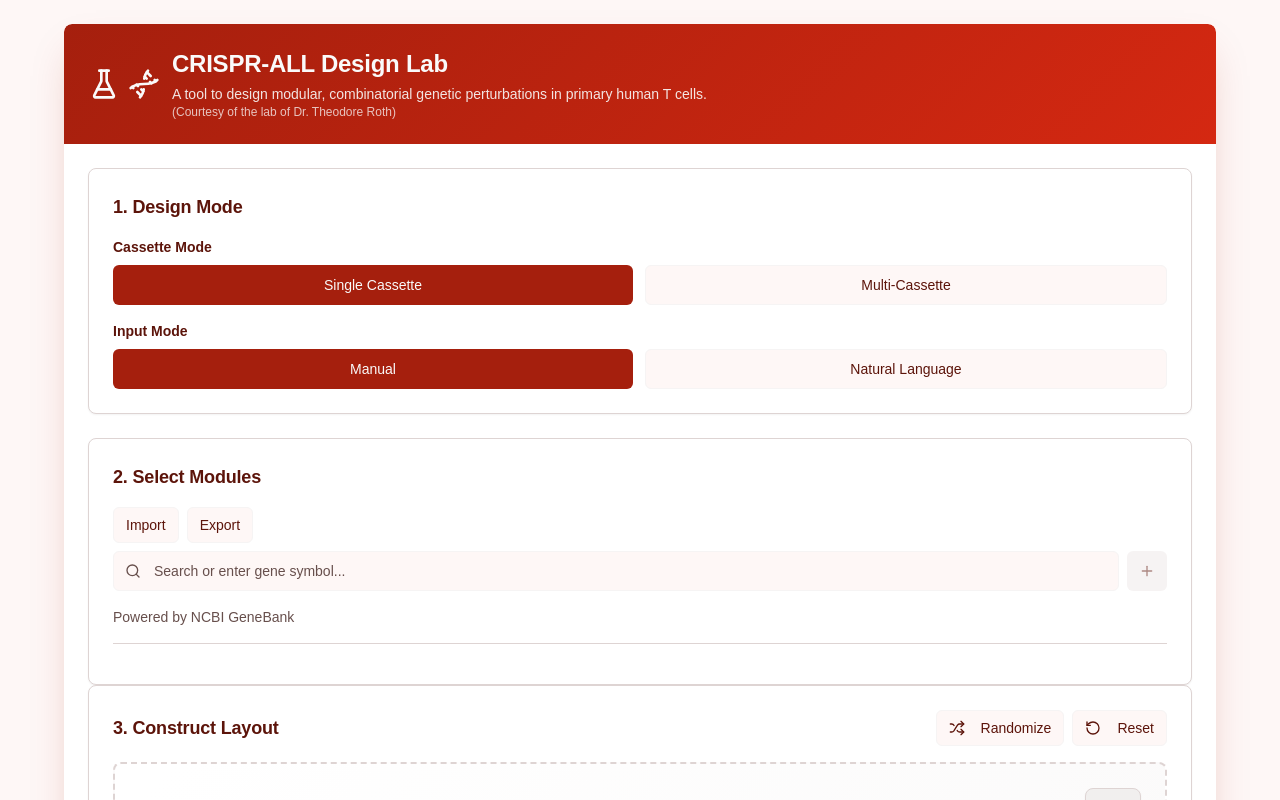
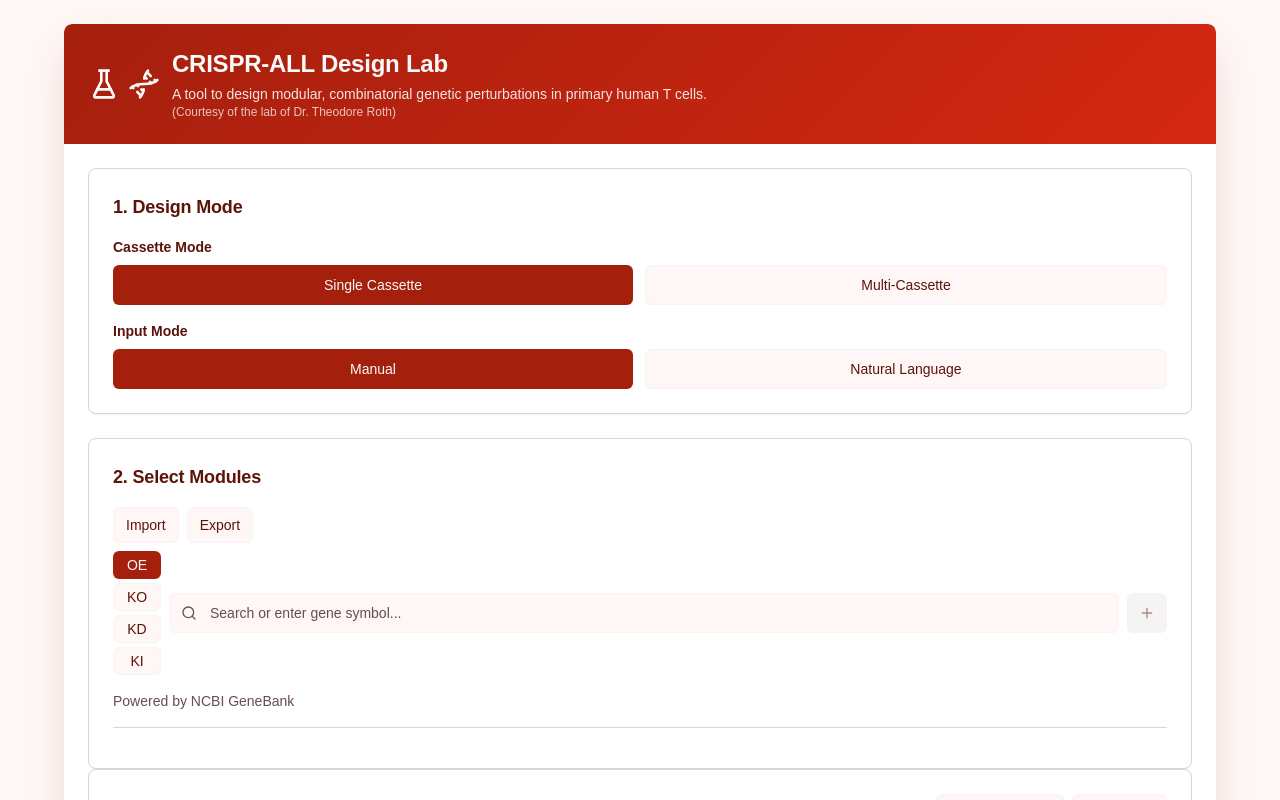
Before and after one commit to Siddheshmittra/CRISPR-All_Hands_On_Deck, a React (Vite) app: page / in a window 1280 px wide. Shown: the top 800 px of the page. Built offline with nearby package versions, Linux system fonts and the light colour scheme; a web font is replaced by a local one.

Commit message:
perturbation selection

```diff
--- a/src/components/design-lab/module-selector.tsx
+++ b/src/components/design-lab/module-selector.tsx
@@ -33,6 +33,14 @@ export const ModuleSelector = ({ selectedModules, onModuleSelect, onModuleDesele
   const nameCache = useRef<Map<string, string>>(new Map())
   let searchTimeout = useRef<NodeJS.Timeout | null>(null)
   const [selectedSuggestion, setSelectedSuggestion] = useState<any | null>(null)
+  // Type selector state
+  const [selectedType, setSelectedType] = useState<'overexpression' | 'knockout' | 'knockdown' | 'knockin'>('overexpression')
+  const typeOptions = [
+    { value: 'overexpression', label: 'OE' },
+    { value: 'knockout', label: 'KO' },
+    { value: 'knockdown', label: 'KD' },
+    { value: 'knockin', label: 'KI' },
+  ]
 
   // Fetch suggestions from HGNC
   async function hgncSuggest(query: string) {
@@ -103,7 +111,7 @@ export const ModuleSelector = ({ selectedModules, onModuleSelect, onModuleDesele
     const newModule = {
       id: selectedSuggestion.symbol,
       name: selectedSuggestion.symbol,
-      type: "overexpression" as const,
+      type: selectedType as any,
       description: selectedSuggestion.name
     }
     onCustomModulesChange([...customModules, newModule])
@@ -194,7 +202,21 @@ export const ModuleSelector = ({ selectedModules, onModuleSelect, onModuleDesele
           onChange={handleFileChange}
         />
       </div>
-      <div className="flex gap-2 mb-4">
+      {/* Type selector + search + add button row */}
+      <div className="flex gap-2 mb-4 items-center">
+        <div className="flex flex-col gap-1">
+          {typeOptions.map(opt => (
+            <Button
+              key={opt.value}
+              variant={selectedType === opt.value ? 'default' : 'outline'}
+              size="sm"
+              className="px-2 py-1 h-7 w-12"
+              onClick={() => setSelectedType(opt.value as any)}
+            >
+              {opt.label}
+            </Button>
+          ))}
+        </div>
         <div className="relative flex-1">
           <Search className="absolute left-3 top-1/2 transform -translate-y-1/2 h-4 w-4 text-muted-foreground" />
           <Input
```
